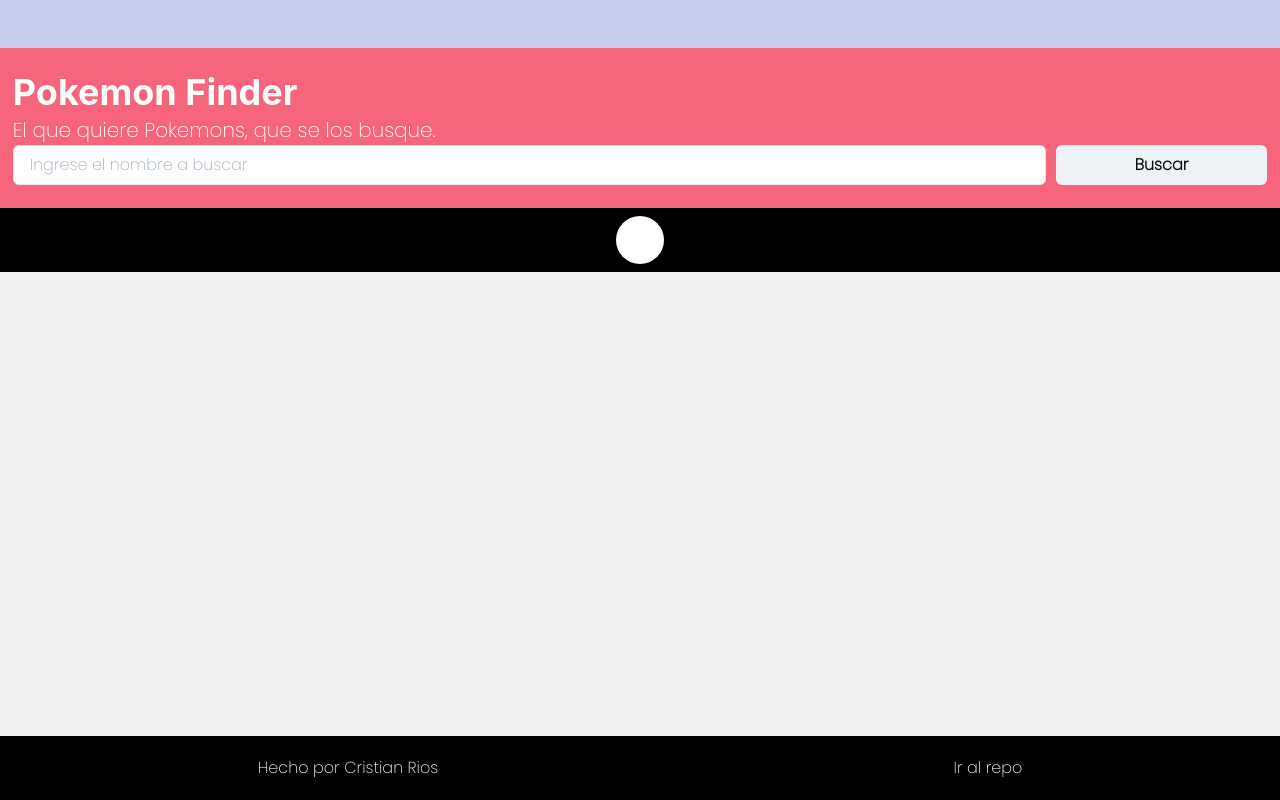
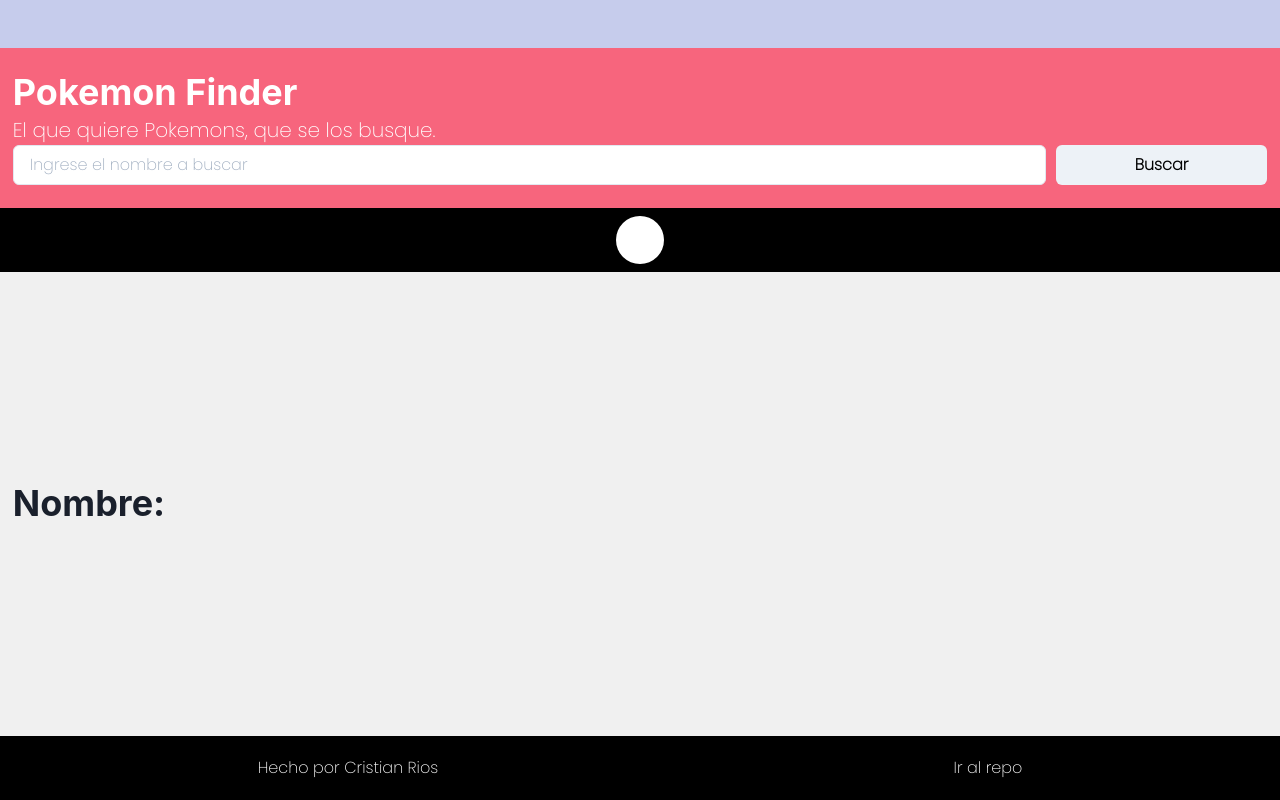
Before and after one commit to rioscris/pokefinder, a React (Create React App) app in the folder pokefinder-app/: page / in a window 1280 px wide. Built offline with nearby package versions, Linux system fonts and the light colour scheme.

Commit message:
Added detail on ResultsList

```diff
--- a/pokefinder-app/src/components/resultsList/ResultsList.tsx
+++ b/pokefinder-app/src/components/resultsList/ResultsList.tsx
@@ -1,4 +1,4 @@
-import { Heading } from "@chakra-ui/react";
+import { Box, Heading } from "@chakra-ui/react";
 import React from "react";
 import useLoadPokemon from "./hooks/useLoadPokemon";
 import IPokemon from "./interfaces";
@@ -14,9 +14,9 @@
 
 const Pokemon = ({ information }: { information: IPokemon }) => {
   return (
-    <>
-      <Heading>{information.name}</Heading>
-    </>
+    <Box>
+      <Heading>Nombre: {information.name}</Heading>
+    </Box>
   );
 };
 
```
